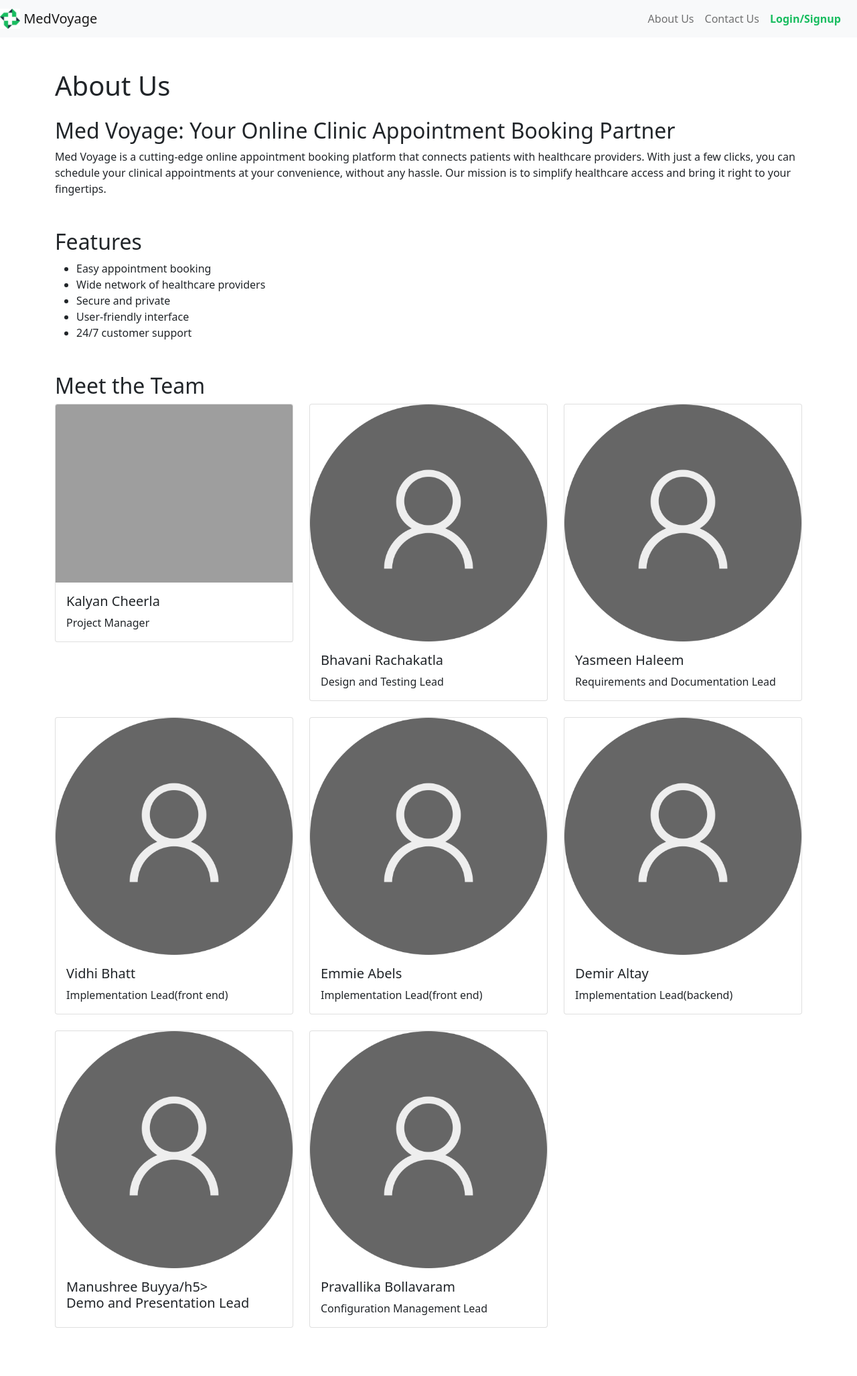
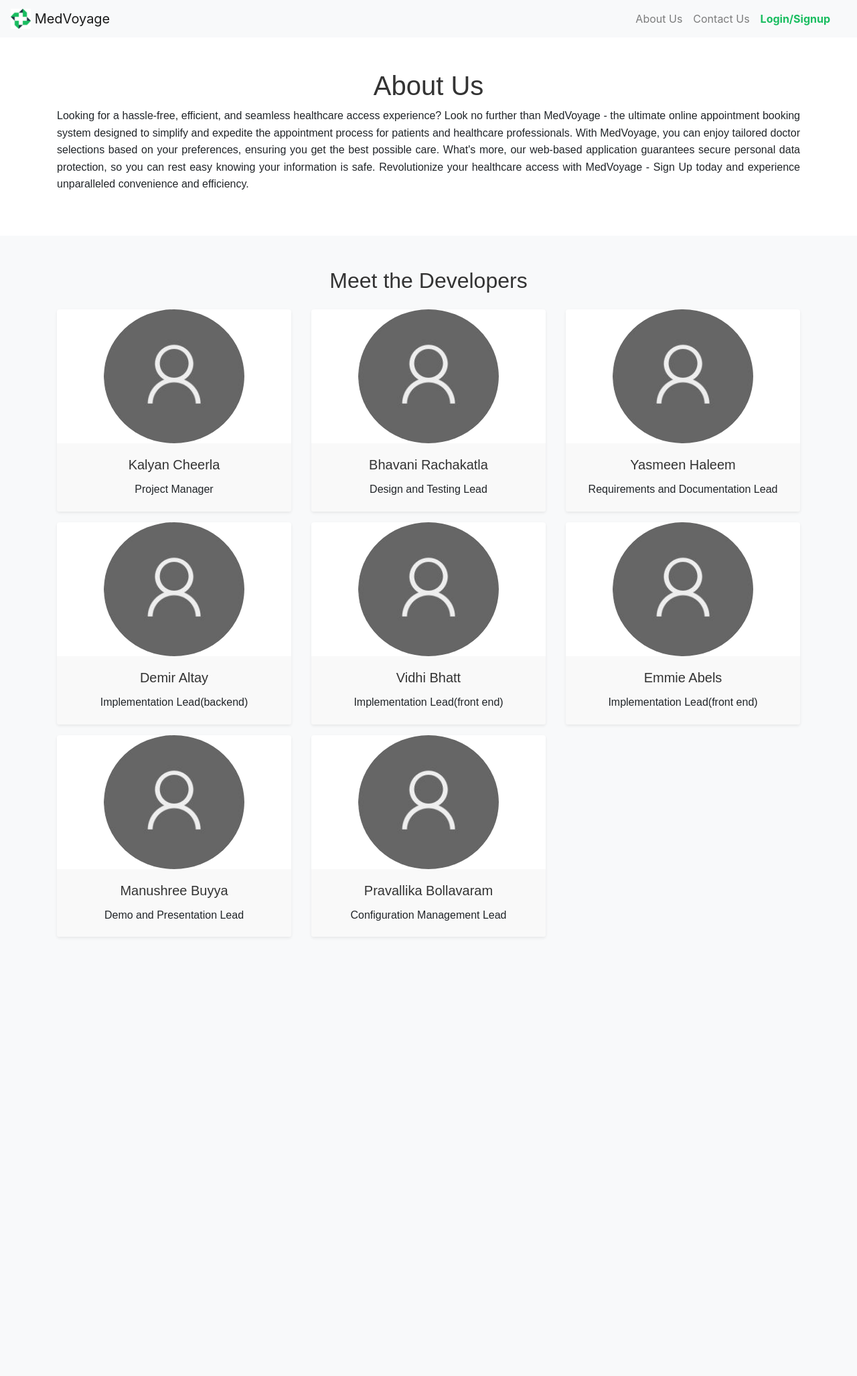
Before and after one commit to kalyancheerla/MedVoyage, a Django app: page /about/ in a window 1280 px wide. Shown: the whole page at 67% size. After the commit the page ends 1400 px from the top, so only its background shows below. Run offline with Django 4.2, Linux system fonts and the light colour scheme; some libraries are stand-ins or nearby versions; grey boxes are pictures that could not be loaded.

Commit message:
added about us and contact us pages

```diff
--- a/src/main/templates/about_us.html
+++ b/src/main/templates/about_us.html
@@ -1,128 +1,79 @@
 {% extends 'base.html' %}
-
+{% load static %}
 
 {% block title %}MedVoyage | About Us{% endblock %}
 
 {% block content %}
-<div class="container mt-5">
-    <!-- Page Heading -->
-    <h1 class="mb-4">About Us</h1>
+<!DOCTYPE html>
+<html lang="en">
+<head>
+  <meta charset="UTF-8">
+  <title>About Us</title>
+  <!-- Add Bootstrap CSS -->
+  <link href="https://cdn.jsdelivr.net/npm/bootstrap@4.5.2/dist/css/bootstrap.min.css" rel="stylesheet">
+</head>
+<body>
 
-    <!-- Application Description -->
-    <section class="mb-5">
-        <h2>Med Voyage: Your Online Clinic Appointment Booking Partner</h2>
-        <p>
-            Med Voyage is a cutting-edge online appointment booking platform that connects patients with healthcare providers. With just a few clicks, you can schedule your clinical appointments at your convenience, without any hassle. Our mission is to simplify healthcare access and bring it right to your fingertips.
+  <!-- About Us Intro -->
+  <section class="py-5">
+    <div class="container text-center">
+      <h1>About Us</h1>
+      <p style="text-align: justify;">
+        Looking for a hassle-free, efficient, and seamless healthcare access experience? Look no further than MedVoyage - the ultimate online appointment booking system designed to simplify and expedite the appointment process for patients and healthcare professionals. With MedVoyage, you can enjoy tailored doctor selections based on your preferences, ensuring you get the best possible care. What's more, our web-based application guarantees secure personal data protection, so you can rest easy knowing your information is safe. Revolutionize your healthcare access with MedVoyage - Sign Up today and experience unparalleled convenience and efficiency.
       </p>
+    </div>
   </section>
 
-    <!-- Features -->
-    <section class="mb-5">
-        <h2>Features</h2>
-        <ul>
-            <li>Easy appointment booking</li>
-            <li>Wide network of healthcare providers</li>
-            <li>Secure and private</li>
-            <li>User-friendly interface</li>
-            <li>24/7 customer support</li>
-        </ul>
-    </section>
-
-    <!-- Dev Team -->
-    <section class="mb-5">
-        <h2>Meet the Team</h2>
+  <!-- Developers Info
+  <section class="bg-light py-5">
+    <div class="container">
+      <h2 class="text-center">Meet the Developers</h2>
       <div class="row">
-            <!-- Team member 1 -->
-            <div class="col-lg-4 col-md-6 mb-4">
+         Loop through developers
+        {% for developer in developers %}
+        <div class="col-md-4">
           <div class="card">
-                    {% load static %}
-                    <img src="{% static 'Profile_picture.png' %}" class="card-img-top" alt="Team Member 1">
+            <img src="{% static developer.image|stringformat:'s' %}" class="card-img-top" alt="{{ developer.name }}">
             <div class="card-body">
-                        <h5 class="card-title">Kalyan Cheerla</h5>
-                        <p class="card-text">Project Manager</p>
+              <h5 class="card-title">{{ developer.name }}</h5>
+              <p class="card-text">{{ developer.bio }}</p>
             </div>
           </div>
         </div>
+        {% endfor %}
+      </div>
+    </div>
+  </section>
+-->
 
-            <!-- Team member 2 -->
-            <div class="col-lg-4 col-md-6 mb-4">
-                <div class="card">
-                    {% load static %}
-                    <img src="{% static 'images/Profile_picture.png' %}" class="card-img-top" alt="Team Member 2">
-                    <div class="card-body">
-                        <h5 class="card-title">Bhavani Rachakatla</h5>
-                        <p class="card-text">Design and Testing Lead</p>
+<!-- Developers Info -->
+<section class="bg-light py-5">
+  <div class="container">
+    <h2 class="text-center mb-4">Meet the Developers</h2>
+    <div class="row">
+      <!-- Loop through developers -->
+      {% for developer in developers %}
+      <div class="col-md-4 mb-3">
+        <div class="card h-100 border-0 shadow-sm">
+          <img src="{% static developer.image|stringformat:'s' %}" class="card-img-top rounded-circle mx-auto d-block" alt="{{ developer.name }}" style="width:60%; object-fit: cover;">
+          <div class="card-body text-center">
+            <h5 class="card-title">{{ developer.name }}</h5>
+            <p class="card-text">{{ developer.bio }}</p>
           </div>
         </div>
       </div>
-
-            <!-- Team member 3 -->
-            <div class="col-lg-4 col-md-6 mb-4">
-                <div class="card">
-                    {% load static %}
-                    <img src="{% static 'images/Profile_picture.png' %}" class="card-img-top" alt="Team Member 3">
-                    <div class="card-body">
-                        <h5 class="card-title">Yasmeen Haleem</h5>
-                        <p class="card-text">Requirements and Documentation Lead</p>
-                    </div>
-                </div>
-            </div>
-            <!-- Team member 4 -->
-            <div class="col-lg-4 col-md-6 mb-4">
-                <div class="card">
-                    {% load static %}
-                    <img src="{% static 'images/Profile_picture.png' %}" class="card-img-top" alt="Team Member 3">
-                    <div class="card-body">
-                        <h5 class="card-title">Vidhi Bhatt</h5>
-                        <p class="card-text">Implementation Lead(front end)</p>
-                    </div>
-                </div>
-            </div>
-            <!-- Team member 5 -->
-            <div class="col-lg-4 col-md-6 mb-4">
-                <div class="card">
-                    {% load static %}
-                    <img src="{% static 'images/Profile_picture.png' %}" class="card-img-top" alt="Team Member 3">
-                    <div class="card-body">
-                        <h5 class="card-title">Emmie Abels</h5>
-                        <p class="card-text">Implementation Lead(front end)</p>
-                    </div>
-                </div>
-            </div>
-            <!-- Team member 6 -->
-            <div class="col-lg-4 col-md-6 mb-4">
-                <div class="card">
-                    {% load static %}
-                    <img src="{% static 'images/Profile_picture.png' %}" class="card-img-top" alt="Team Member 3">
-                    <div class="card-body">
-                        <h5 class="card-title">Demir Altay</h5>
-                        <p class="card-text">Implementation Lead(backend)</p>
-                    </div>
-                </div>
-            </div>
-            <!-- Team member 7 -->
-            <div class="col-lg-4 col-md-6 mb-4">
-                <div class="card">
-                    {% load static %}
-                    <img src="{% static 'images/Profile_picture.png' %}" class="card-img-top" alt="Team Member 3">
-                    <div class="card-body">
-                        <h5 class="card-title">Manushree Buyya/h5>
-                        <p class="card-text">Demo and Presentation Lead</p>
-                    </div>
-                </div>
-            </div>
-            <!-- Team member 8 -->
-            <div class="col-lg-4 col-md-6 mb-4">
-                <div class="card">
-                    {% load static %}
-                    <img src="{% static 'images/Profile_picture.png' %}" class="card-img-top" alt="Team Member 3">
-                    <div class="card-body">
-                        <h5 class="card-title">Pravallika Bollavaram</h5>
-                        <p class="card-text">Configuration Management Lead</p>
-                    </div>
-                </div>
+      {% endfor %}
     </div>
   </div>
 </section>
-</div>
+
+
+  <!-- Add Bootstrap and jQuery JS -->
+  <script src="https://code.jquery.com/jquery-3.5.1.slim.min.js"></script>
+  <script src="https://cdn.jsdelivr.net/npm/@popperjs/core@2.9.3/dist/umd/popper.min.js"></script>
+  <script src="https://cdn.jsdelivr.net/npm/bootstrap@4.5.2/dist/js/bootstrap.min.js"></script>
+
+</body>
+</html>
+
 {% endblock %}
--- a/src/main/templates/base.html
+++ b/src/main/templates/base.html
@@ -6,7 +6,56 @@
           crossorigin="anonymous">
     {% load static %}
     <link href={% static "css/main.css" %} rel="stylesheet"/>
+    <style>
+      body {
+          background-color: #f8f9fa; /* Setting a background color */
+      }
+      /* General Styles */
+      .container {
+          font-family: 'Arial', sans-serif;
+      }
+
+      h1, h2, h5 {
+          color: #333;
+      }
+
+      p {
+          line-height: 1.6;
+      }
+
+      /* Card Styles */
+      .card {
+          border-radius: 10px;
+          overflow: hidden;
+          box-shadow: 0 4px 8px rgba(0, 0, 0, 0.1);
+          transition: all 0.3s ease;
+      }
+
+      .card:hover {
+          transform: translateY(-10px);
+          box-shadow: 0 12px 24px rgba(0, 0, 0, 0.2);
+      }
+
+      .card-img-top {
+          width: 50%;
+          height: 200px;
+          object-fit: cover;
+      }
+
+      .card-body {
+          background-color: #f9f9f9;
+          padding: 20px;
+          text-align: center;
+      }
+
+    </style>
     <title>{% block title %}MedVoyage Home{% endblock %}</title>
+    <!-- Bootstrap CSS -->
+    <link href="https://maxcdn.bootstrapcdn.com/bootstrap/4.5.2/css/bootstrap.min.css" rel="stylesheet">
+
+    <!-- Font Awesome CSS -->
+    <link rel="stylesheet" href="https://cdnjs.cloudflare.com/ajax/libs/font-awesome/5.15.1/css/all.min.css">
+
   </head>
 
   <body>
@@ -16,5 +65,8 @@
             integrity="sha384-MrcW6ZMFYlzcLA8Nl+NtUVF0sA7MsXsP1UyJoMp4YLEuNSfAP+JcXn/tWtIaxVXM"
             crossorigin="anonymous">
     </script>
+    <!-- Bootstrap and Popper.js scripts -->
+    <script src="https://cdnjs.cloudflare.com/ajax/libs/popper.js/1.16.0/umd/popper.min.js"></script>
+    <script src="https://maxcdn.bootstrapcdn.com/bootstrap/4.5.2/js/bootstrap.min.js"></script>
   </body>
 </html>
--- a/src/main/urls.py
+++ b/src/main/urls.py
@@ -3,6 +3,7 @@ from . import views
 
 urlpatterns = [
     path("", views.home, name="home"),
-    path("about/", views.about_us, name='about_us'),
-    path("contact/", views.contact_us, name='contact_us'),
+    path("about/", views.about_us, name="about_us"),
+    path("contact/", views.contact_us, name="contact_us"),
+    path('contact/submit/', views.contact_us_form_submit, name='contact_us_form_submit'),
 ]
--- a/src/main/views.py
+++ b/src/main/views.py
@@ -1,11 +1,27 @@
-from django.shortcuts import render, HttpResponse
+from django.shortcuts import render, redirect #HttpResponse
 
-# Create your views here.
 def home(request):
     return render(request, "index.html")
 
 def about_us(request):
-    return render(request, "about_us.html")
+    developers = [
+        {'name': 'Kalyan Cheerla', 'bio': 'Project Manager', 'image': 'images/ProfilePic.jpg'},
+        {'name': 'Bhavani Rachakatla', 'bio': 'Design and Testing Lead', 'image': 'images/ProfilePic.jpg'},
+        {'name': 'Yasmeen Haleem', 'bio': 'Requirements and Documentation Lead', 'image': 'images/ProfilePic.jpg'},
+        {'name': 'Demir Altay', 'bio': 'Implementation Lead(backend)', 'image': 'images/ProfilePic.jpg'},
+        {'name': 'Vidhi Bhatt', 'bio': 'Implementation Lead(front end)', 'image': 'images/ProfilePic.jpg'},
+        {'name': 'Emmie Abels', 'bio': 'Implementation Lead(front end)', 'image': 'images/ProfilePic.jpg'},
+        {'name': 'Manushree Buyya', 'bio': 'Demo and Presentation Lead', 'image': 'images/ProfilePic.jpg'},
+        {'name': 'Pravallika Bollavaram', 'bio': 'Configuration Management Lead', 'image': 'images/ProfilePic.jpg'},
+    ]
+    return render(request, "about_us.html", {'developers': developers})
 
 def contact_us(request):
     return render(request,"contact_us.html")
+
+def contact_us_form_submit(request):
+    if request.method == 'POST':
+        # Need to handle the form submission logic here
+        # For now, just redirecting to the same contact us page
+        return redirect('contact_us')
+    return render(request, 'contact_us.html')
```
Also changed, not shown: src/main/templates/contact_us.html (+55 -18 lines), src/main/static/images/ProfilePic.jpg (added), src/main/static/images/Profile_picture.png (deleted). Lines whose indentation alone changed are shown as unchanged.
